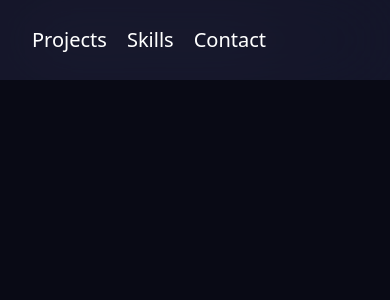
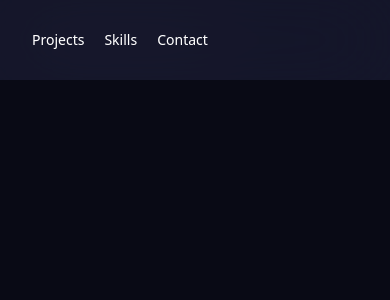
Before and after one commit to PatcharaPN/my-portfolio, a Next.js app: page /Nav in a window 390 px wide. Shown: the top 300 px of the page. Built offline with nearby package versions, Linux system fonts and the light colour scheme; some icons are missing.

Commit message:
fixed nav text

```diff
--- a/app/Nav/page.tsx
+++ b/app/Nav/page.tsx
@@ -13,9 +13,9 @@ const Nav = () => {
     <div className="fixed md:bg-transparent h-[4rem] top-0 z-[9999] flex justify-between w-full px-8 py-10 md:px-32 md:py-10 items-center  bg-[#17192f9c] backdrop-blur-2xl">
       {/* เมนูหลัก */}
       <ul className="flex gap-5 items-center md:gap-10">
-        <li className="text-white text-xl md:text-base">Projects</li>
-        <li className="text-white text-xl md:text-base">Skills</li>
-        <li className="text-white text-xl md:text-base">Contact</li>
+        <li className="text-white text-sm md:text-base">Projects</li>
+        <li className="text-white text-sm md:text-base">Skills</li>
+        <li className="text-white text-sm md:text-base">Contact</li>
       </ul>
 
       {/* ไอคอนและลิงก์ */}
```
